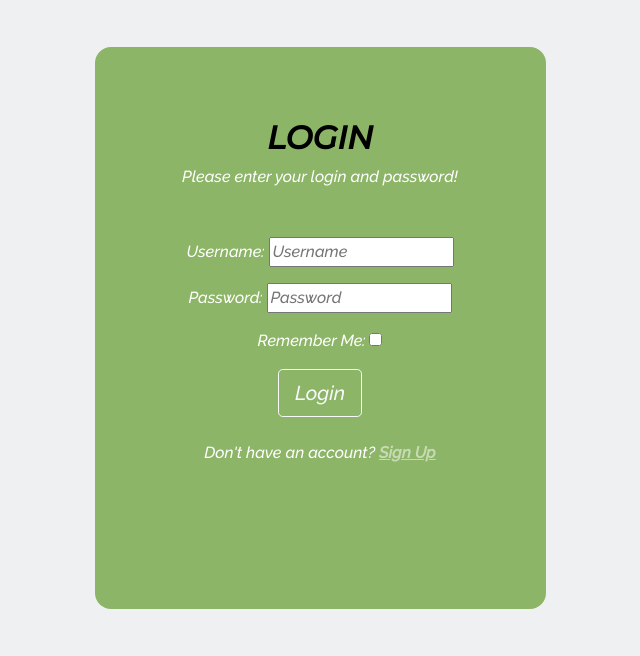
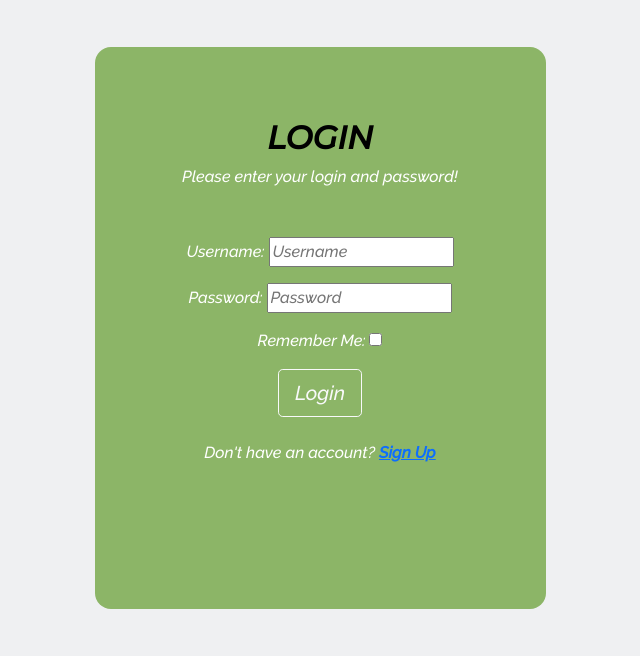
Before and after one commit to PratimaGurav/vegans-journal, a Django app: page /accounts/login/ in a window 1280 px wide. Shown: the part 99-755 px from the top of the page, without its empty margins (320-960 px from the left). Run offline with Django 3.2, Linux system fonts and the light colour scheme.

Commit message:
Update css file

```diff
--- a/static/css/style.css
+++ b/static/css/style.css
@@ -83,7 +83,7 @@ h1, h2, h3, h4, h5, h6 {
     bottom: 5%;
     min-width: 30%;
     left: -2px;
-    background-color: #23BBBB;
+    background-color: var(--accent-color);
 }
 
 .author {
--- a/templates/account/login.html
+++ b/templates/account/login.html
@@ -21,7 +21,7 @@
                 </div>
                 <div>
                   <p class="mb-0">Don't have an account?
-                    <a href="{{ signup_url }}" class="text-white-50 fw-bold">Sign Up
+                    <a href="{{ signup_url }}" class="fw-bold">Sign Up
                     </a>
                   </p>
                 </div>
```
